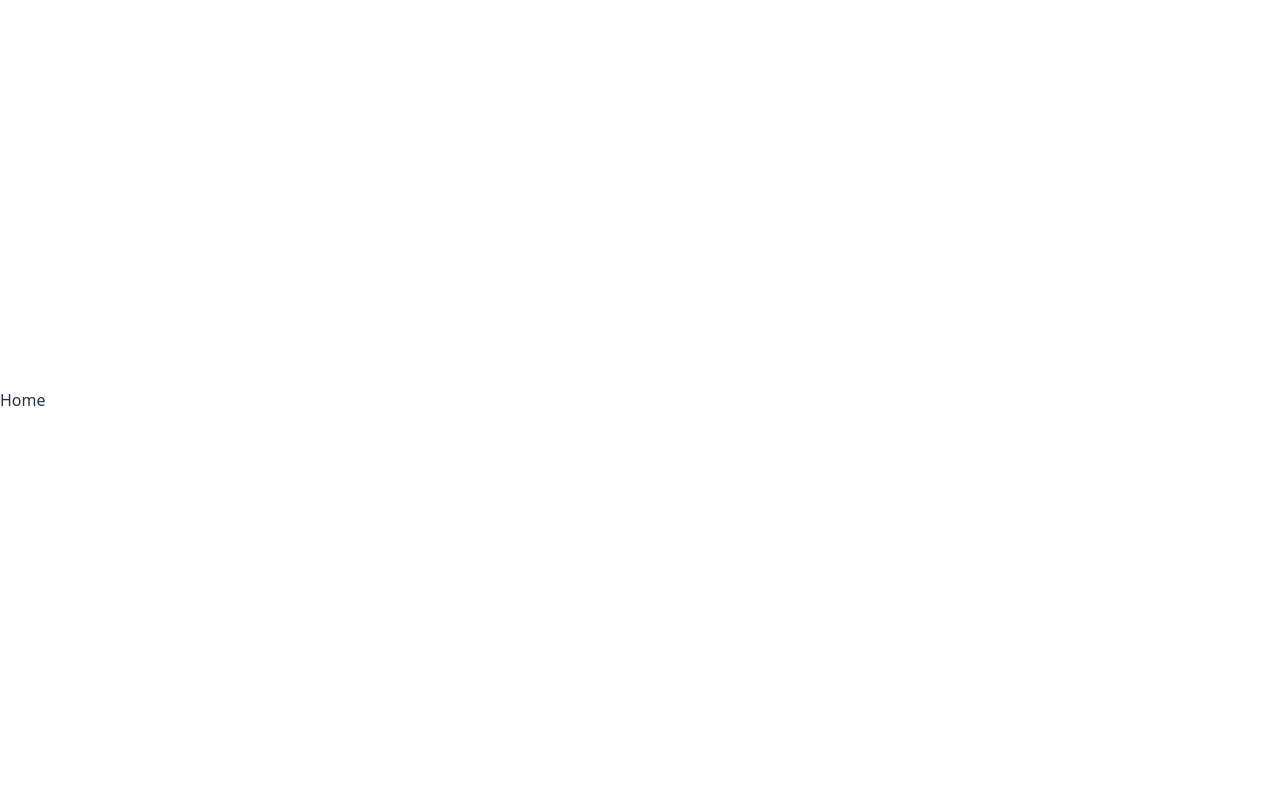
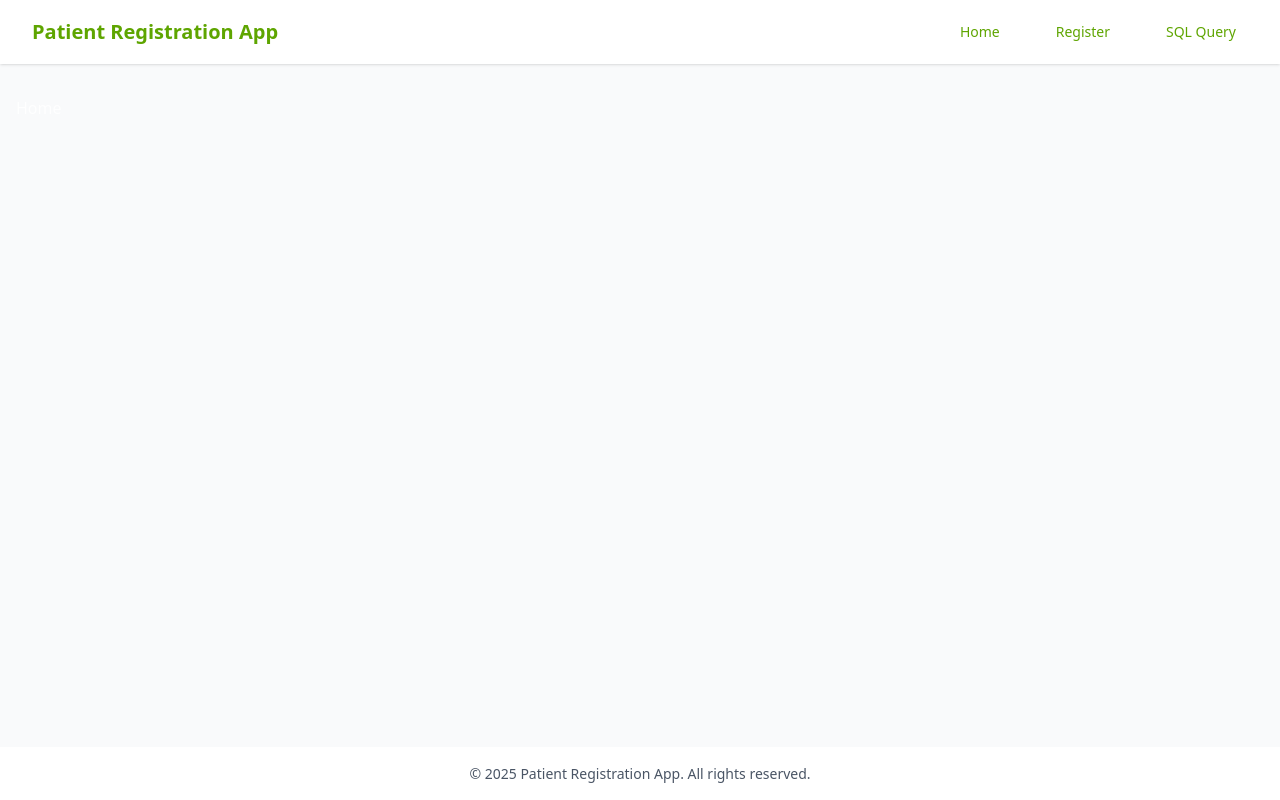
Before and after one commit to HumptyDumpty101/patient-registration-pglite, a React (Vite) app: page / in a window 1280 px wide. Built offline with nearby package versions, Linux system fonts and the light colour scheme.

Commit message:
feat: implement basic page layout and frontend design

```diff
--- a/src/App.jsx
+++ b/src/App.jsx
@@ -2,16 +2,19 @@ import { BrowserRouter as Router, Routes, Route } from 'react-router-dom';
 import Home from './pages/Home';
 import Register from './pages/Register';
 import Console from './pages/Console';
+import Layout from './components/Layout';
 
 function App() {
 
   return (
       <Router>
-        <Routes>
-          <Route path="/" element={<Home></Home>}></Route>
-          <Route path="/register" element={<Register></Register>}></Route>
-          <Route path="/console" element={<Console></Console>}></Route>
-        </Routes>
+        <Layout>
+          <Routes>
+            <Route path="/" element={<Home></Home>}></Route>
+            <Route path="/register" element={<Register></Register>}></Route>
+            <Route path="/console" element={<Console></Console>}></Route>
+          </Routes>
+        </Layout>
       </Router>
   )
 }
--- /dev/null
+++ b/src/components/Layout.jsx
@@ -0,0 +1,42 @@
+import { Link } from 'react-router-dom';
+
+const Layout = ({ children }) => {
+  return (
+    <div className="min-h-screen w-screen flex flex-col bg-gray-50">
+      <header className="bg-white shadow">
+        <div className="max-w-7xl mx-auto px-4 sm:px-6 lg:px-8">
+          <div className="flex justify-between h-16 items-center">
+            <div className="flex-shrink-0">
+              <Link to="/" className="text-xl font-bold text-gray-900">
+                Patient Registration App
+              </Link>
+            </div>
+            <nav className="flex space-x-8">
+              <Link to="/" className="text-lime-600 hover:text-lime-400 px-3 py-2 text-sm font-medium">
+                Home
+              </Link>
+              <Link to="/register" className="text-gray-600 hover:text-indigo-600 px-3 py-2 text-sm font-medium">
+                Register
+              </Link>
+              <Link to="/query" className="text-gray-600 hover:text-indigo-600 px-3 py-2 text-sm font-medium">
+                SQL Query
+              </Link>
+            </nav>
+          </div>
+        </div>
+      </header>
+
+      <main className="flex-grow container mx-auto px-4 py-8">
+        {children}
+      </main>
+
+      <footer className="bg-white py-4 border-t">
+        <div className="container mx-auto px-4 text-center text-gray-600 text-sm">
+          &copy; {new Date().getFullYear()} Patient Registration App. All rights reserved.
+        </div>
+      </footer>
+    </div>
+  );
+};
+
+export default Layout;
--- a/src/index.css
+++ b/src/index.css
@@ -16,12 +16,11 @@
 }
 
 a {
-  font-weight: 500;
-  color: #646cff;
   text-decoration: inherit;
+  @apply text-lime-600;
 }
 a:hover {
-  color: #535bf2;
+  @apply text-lime-800;
 }
 
 body {
@@ -36,35 +35,3 @@ h1 {
   font-size: 3.2em;
   line-height: 1.1;
 }
-
-button {
-  border-radius: 8px;
-  border: 1px solid transparent;
-  padding: 0.6em 1.2em;
-  font-size: 1em;
-  font-weight: 500;
-  font-family: inherit;
-  background-color: #1a1a1a;
-  cursor: pointer;
-  transition: border-color 0.25s;
-}
-button:hover {
-  border-color: #646cff;
-}
-button:focus,
-button:focus-visible {
-  outline: 4px auto -webkit-focus-ring-color;
-}
-
-@media (prefers-color-scheme: light) {
-  :root {
-    color: #213547;
-    background-color: #ffffff;
-  }
-  a:hover {
-    color: #747bff;
-  }
-  button {
-    background-color: #f9f9f9;
-  }
-}
```
